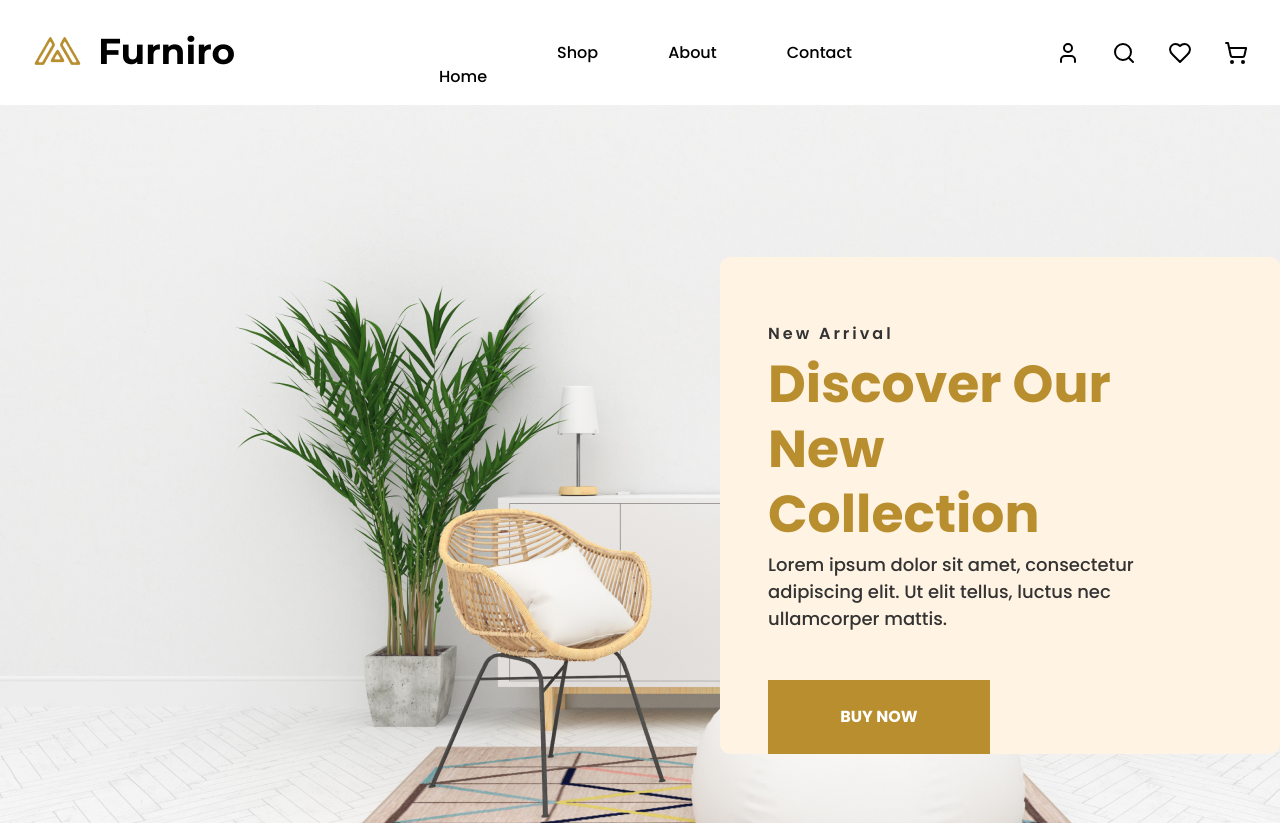
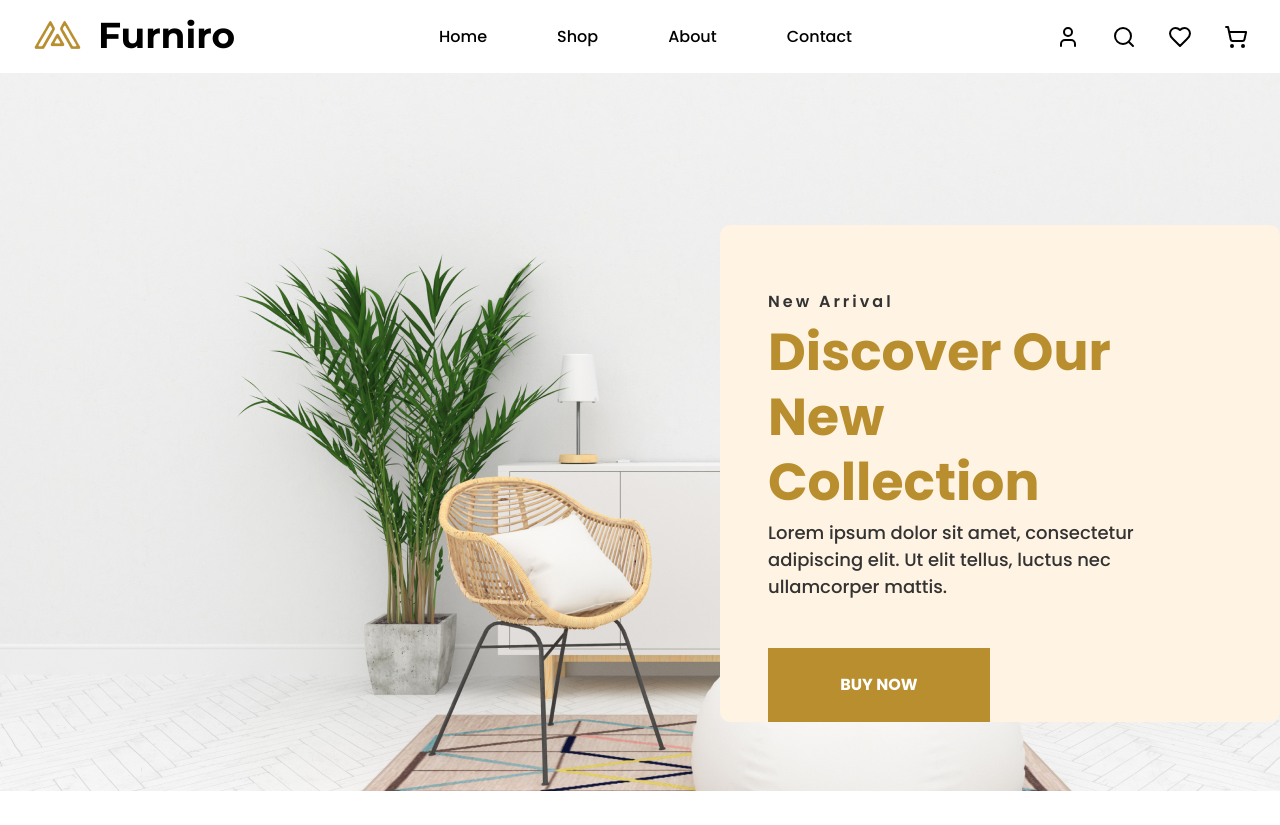
Before and after one commit to LuanaBecker24/AtividadeReact, a React (Vite) app in the folder React/: page / in a window 1280 px wide. Shown: the top 825 px of the page. Built offline with nearby package versions, Linux system fonts and the light colour scheme.

Commit message:
arrumando uns erros

```diff
--- a/React/src/components/Footer/footer.css
+++ b/React/src/components/Footer/footer.css
@@ -15,21 +15,12 @@ footer {
 .container_segunda_coluna {
   display: grid;
   gap: 1rem;
-  margin: 0 20px;
+
 }
 
 .container_terceira_coluna {
   display: grid;
   gap: 1rem;
-  margin: 0 20px;
-}
-
-.container_primeira_coluna {
-    margin: 0 20px;
-}
-
-.container_quarta_coluna {
-    margin: 0 20px;
 }
 
 .texto_logo {
--- a/React/src/components/Header/index.jsx
+++ b/React/src/components/Header/index.jsx
@@ -18,7 +18,7 @@ function Header() {
       </div>
       </div>
       <div className="paginas">
-        <a className="home">Home</a>
+        <a className="home_header">Home</a>
         <a className="shop" to={"/shop"}>
           Shop
         </a>
```
Also changed, not shown: React/src/components/Destaques/destaques.css (added), React/src/components/Destaques/index.jsx (added).
